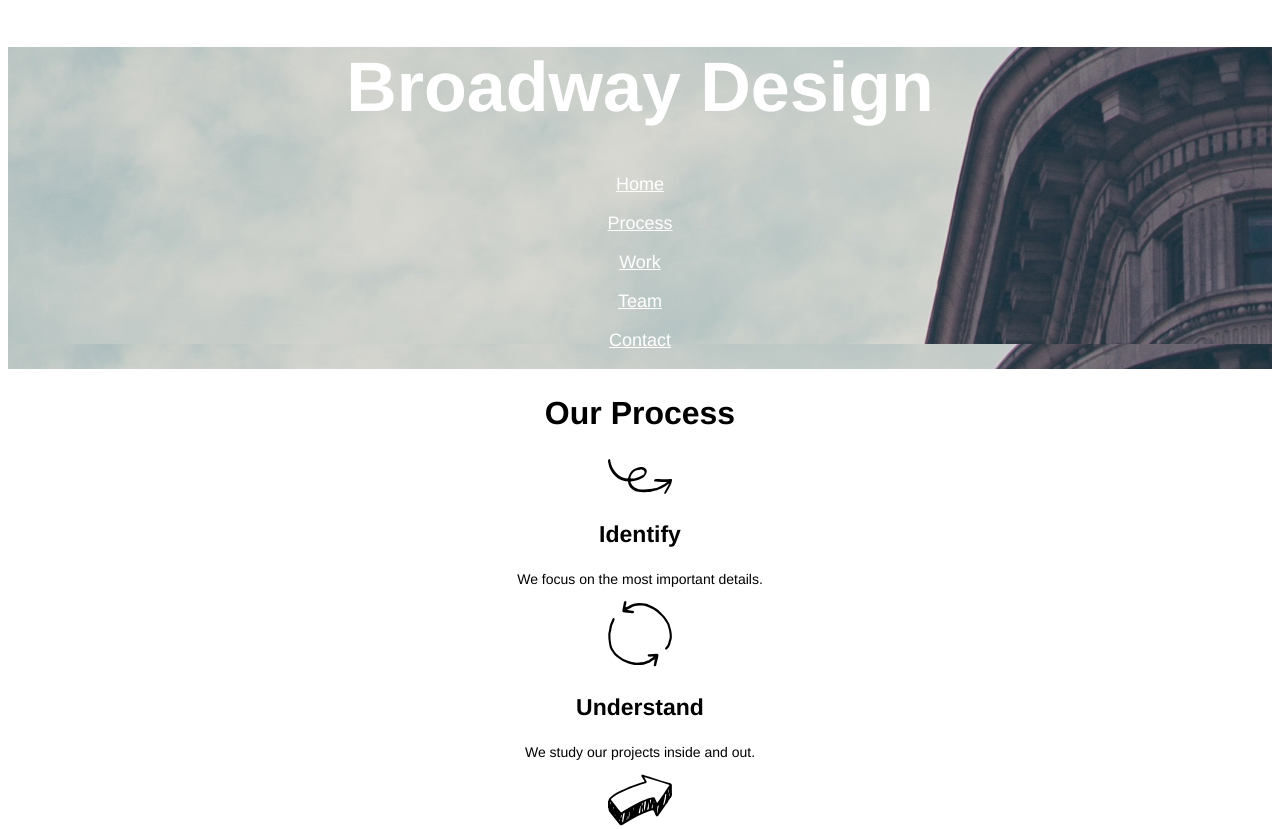
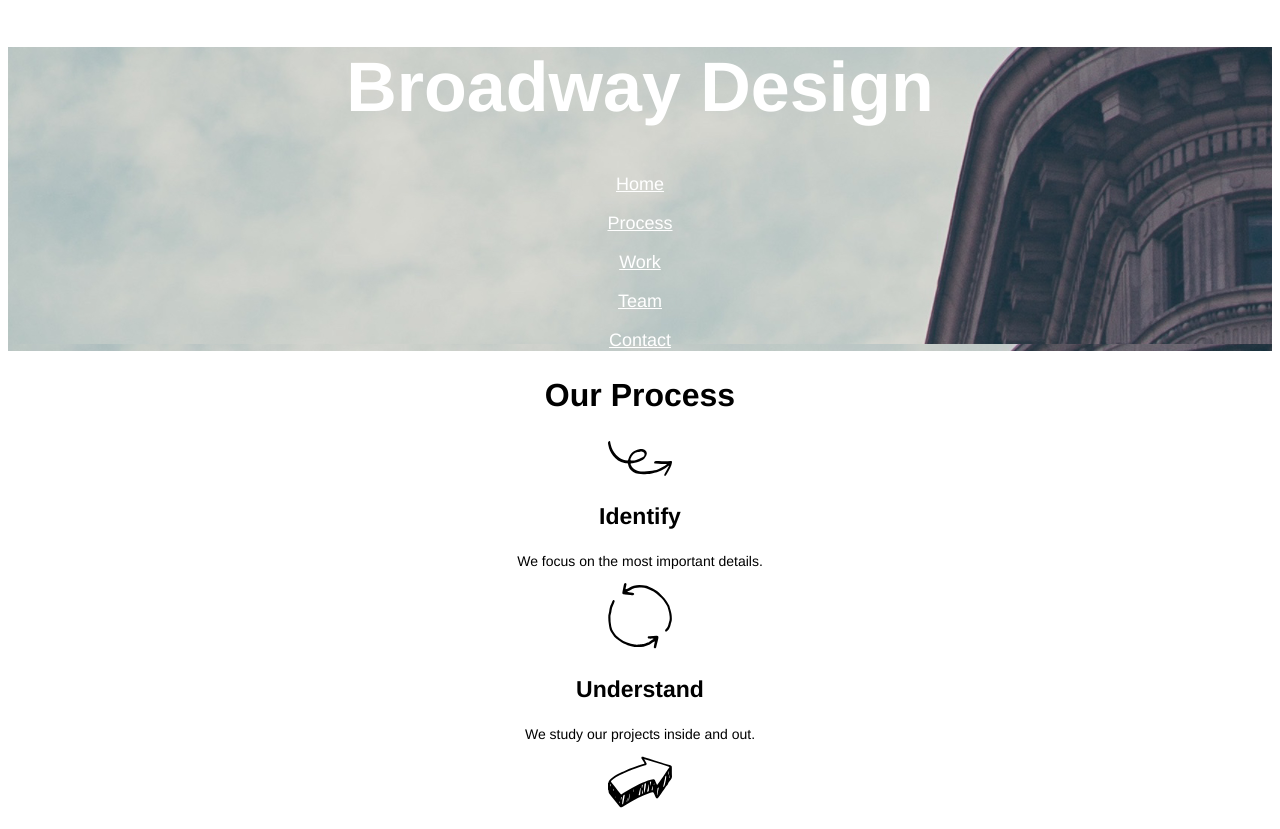
Before and after one commit to newmagz/broadway_design, a plain HTML site: page index.html in a window 1280 px wide. Shown: the top 829 px of the page. Drawn offline with Linux system fonts and the light colour scheme.

```diff
--- a/index.html
+++ b/index.html
@@ -13,7 +13,7 @@
         <a href="#process">Process</a><br /><br />
         <a href="#work">Work</a><br /><br />
         <a href="#team">Team</a><br /><br />
-        <a href="#contact">Contact</a><br /><br />
+        <a href="#contact">Contact</a><br />
       </nav>
     </div>
     <h2 id="process">Our Process</h2>
```
